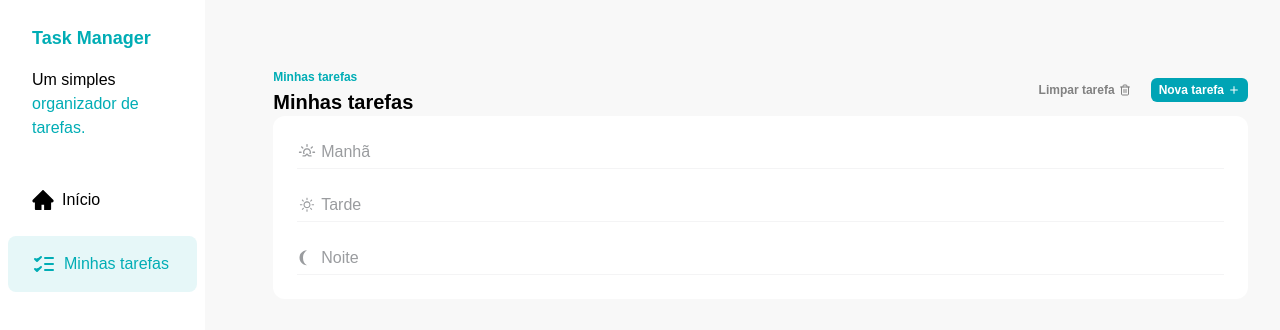
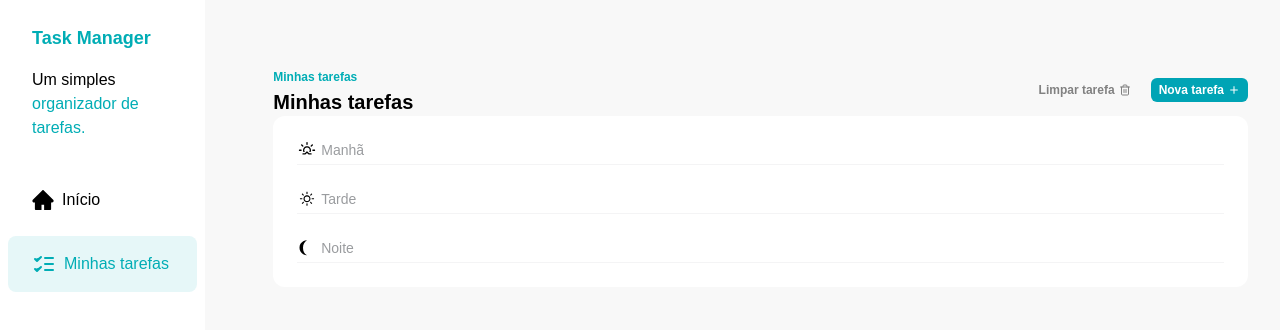
Before and after one commit to diogofernandoj/task-manager, a React (Vite) app: page / in a window 1280 px wide. Shown: the top 330 px of the page. Built offline with nearby package versions, Linux system fonts and the light colour scheme; a web font is replaced by a local one.

Commit message:
refactor: ensure TasksSeparator component has a styled title

```diff
--- a/src/components/Tasks.tsx
+++ b/src/components/Tasks.tsx
@@ -28,24 +28,18 @@ const Tasks = () => {
       {/* Lista de tarefas */}
       <div className="bg-white rounded-xl p-6">
         <div className="space-y-3">
-          <TasksSeparator>
-            <WiSunrise size={20} />
-            Manhã
-          </TasksSeparator>
+          <TasksSeparator title="Manhã" icon={<WiSunrise size={20} />} />
         </div>
 
         <div className="space-y-3 my-6">
-          <TasksSeparator>
-            <WiDaySunny size={20} />
-            Tarde
-          </TasksSeparator>
+          <TasksSeparator title="Tarde" icon={<WiDaySunny size={20} />} />
         </div>
 
         <div className="space-y-3">
-          <TasksSeparator>
-            <WiMoonWaningCrescent4 size={20} />
-            Noite
-          </TasksSeparator>
+          <TasksSeparator
+            title="Noite"
+            icon={<WiMoonWaningCrescent4 size={20} />}
+          />
         </div>
       </div>
     </div>
--- a/src/components/TasksSeparator.tsx
+++ b/src/components/TasksSeparator.tsx
@@ -1,9 +1,15 @@
-import { ReactNode } from 'react'
+import { ReactElement } from 'react'
 
-const TasksSeparator = ({ children }: { children: ReactNode }) => {
+interface TasksSeparatorProps {
+  title: string
+  icon: ReactElement
+}
+
+const TasksSeparator = ({ title, icon }: TasksSeparatorProps) => {
   return (
-    <div className="flex items-center pb-1 border-b border-solid border-[#F4F4F5] gap-1 text-[#9A9C9F]">
-      {children}
+    <div className="flex items-center pb-1 border-b border-solid border-[#F4F4F5] gap-1">
+      {icon}
+      <p className="text-[#9A9C9F] text-sm">{title}</p>
     </div>
   )
 }
```
